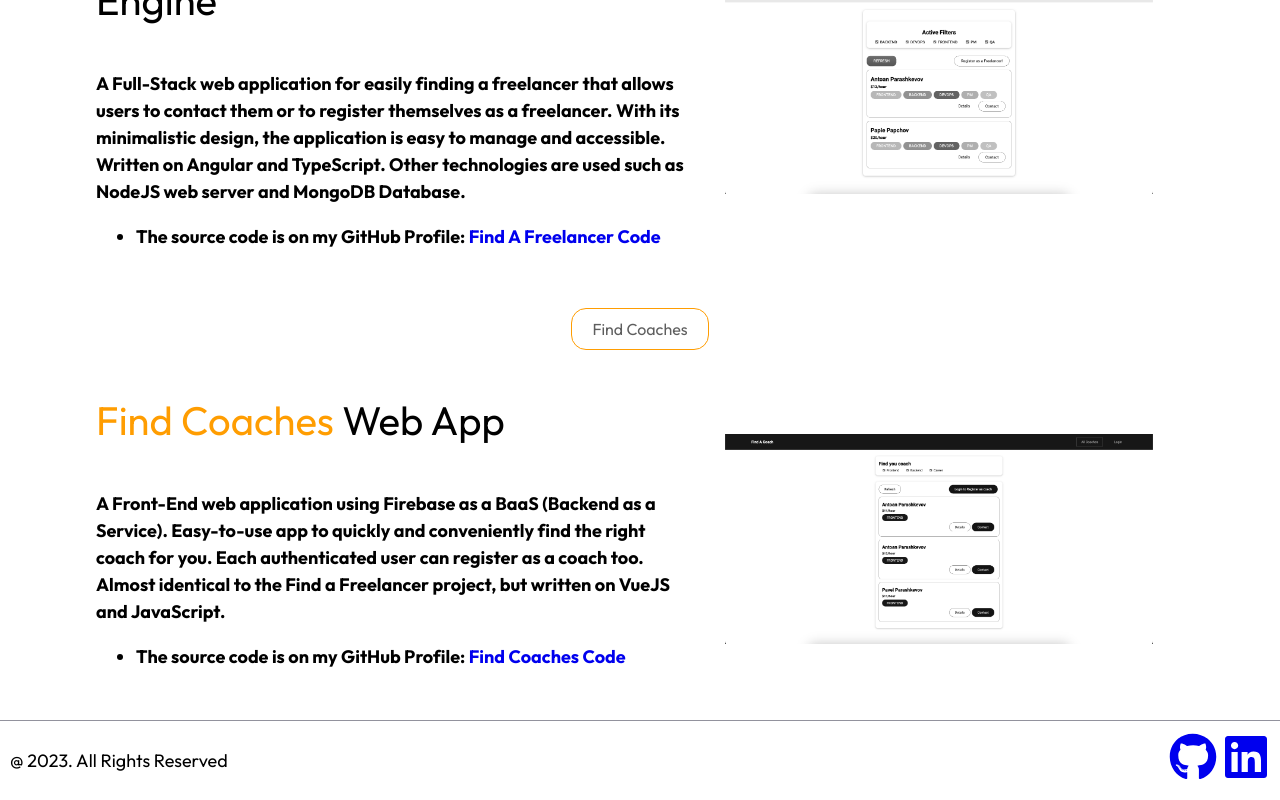
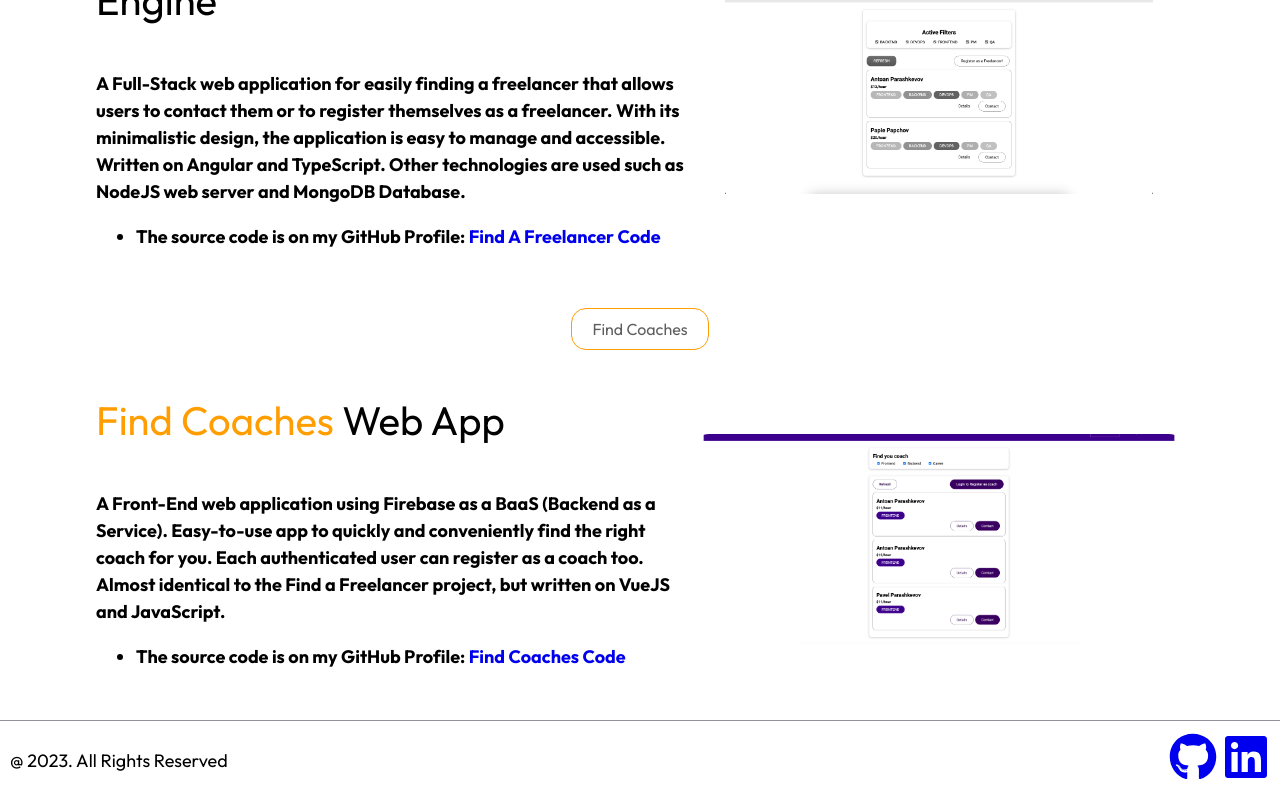
Before and after one commit to antoanparashkevov/antoanp-nextjs, a Next.js app: page /portfolio in a window 1280 px wide. In both pictures the pointer is over the picture 939 px from the left and 1326 px from the top of the page. Shown: the part 787-1587 px from the top of the page. Built offline with nearby package versions, Linux system fonts and the light colour scheme.

Commit message:
Fix the hovering on the image for find coaches section image

```diff
--- a/src/components/portfolio/FindCoachesSection.module.scss
+++ b/src/components/portfolio/FindCoachesSection.module.scss
@@ -44,7 +44,7 @@
         filter: grayscale(100%);
         transition: transform 0.5s;
 
-        :hover {
+        &:hover {
             filter: grayscale(0);
             cursor: pointer;
             transform: scale(1.1);
```
